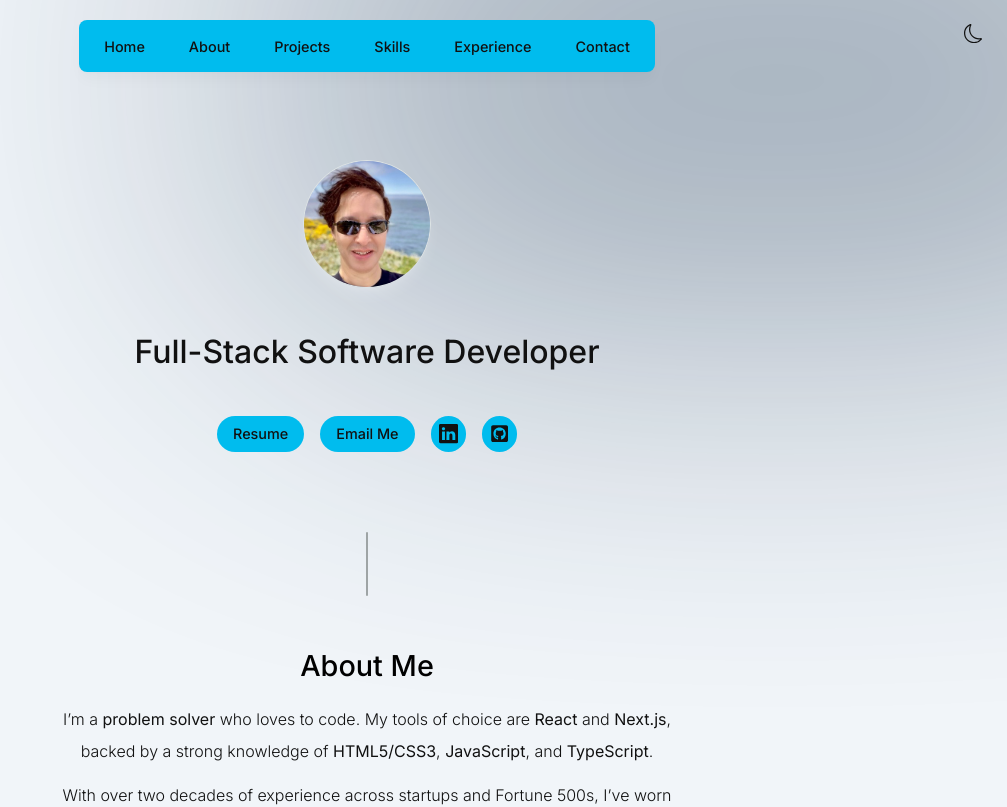
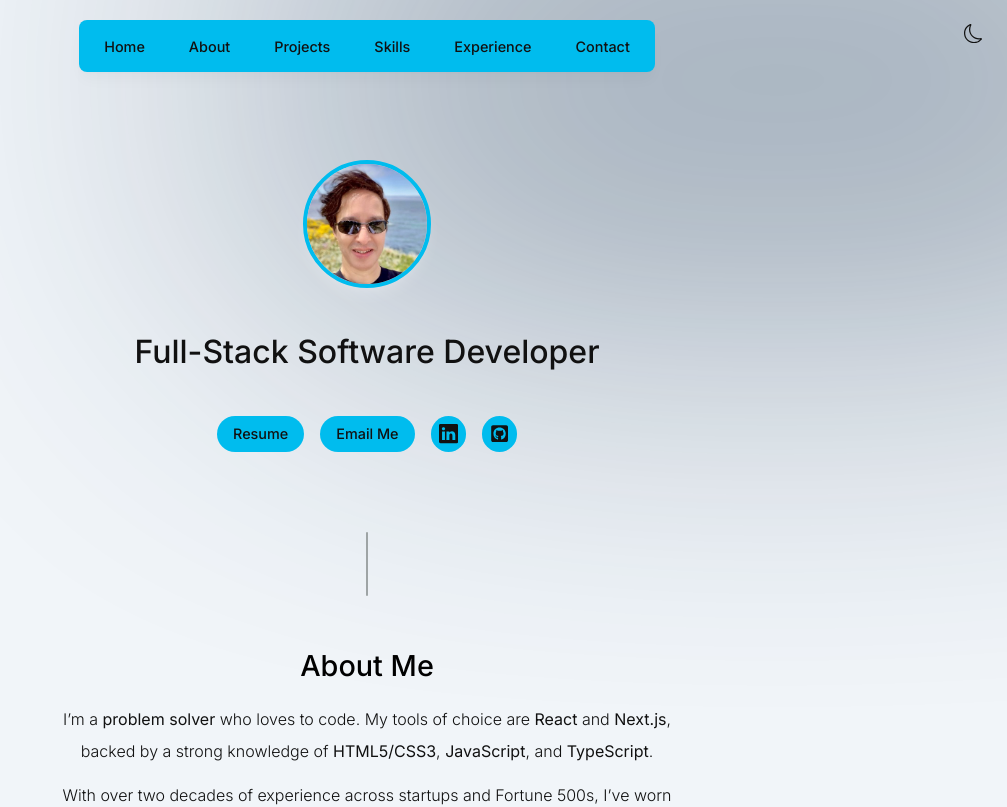
Before and after one commit to rickboot/portfolio-1, a Next.js app: page / in a window 1280 px wide. Shown: the top 807 px of the page, without its empty margins (273-1280 px from the left). Built offline with nearby package versions, Linux system fonts and the light colour scheme.

Commit message:
react key refactor to appease the linting gods

```diff
--- a/components/sections/Experience.tsx
+++ b/components/sections/Experience.tsx
@@ -18,7 +18,7 @@ export default function Experience() {
       <SectionHeader>Experience</SectionHeader>
       <VerticalTimeline lineColor='#788ca7'>
         {experiencesData.map((experience, index) => (
-          <React.Fragment key={index}>
+          <React.Fragment key={index.toString + experience.title}>
             <VerticalTimelineElement
               contentStyle={{
                 background: '#1e293b',
--- a/components/sections/Intro.tsx
+++ b/components/sections/Intro.tsx
@@ -24,7 +24,7 @@ export default function Intro() {
           }}
         >
           <Image
-            className='h-32 w-32 rounded-full border-[0.1rem] border-[--shadowfax-white] object-cover shadow-lg shadow-white/[0.2]'
+            className='h-32 w-32 rounded-full border-[0.25rem] border-[--daphne-blue] object-cover shadow-lg shadow-white/[0.2]'
             src='/rick.png'
             alt='Rick'
             width='100'
```
